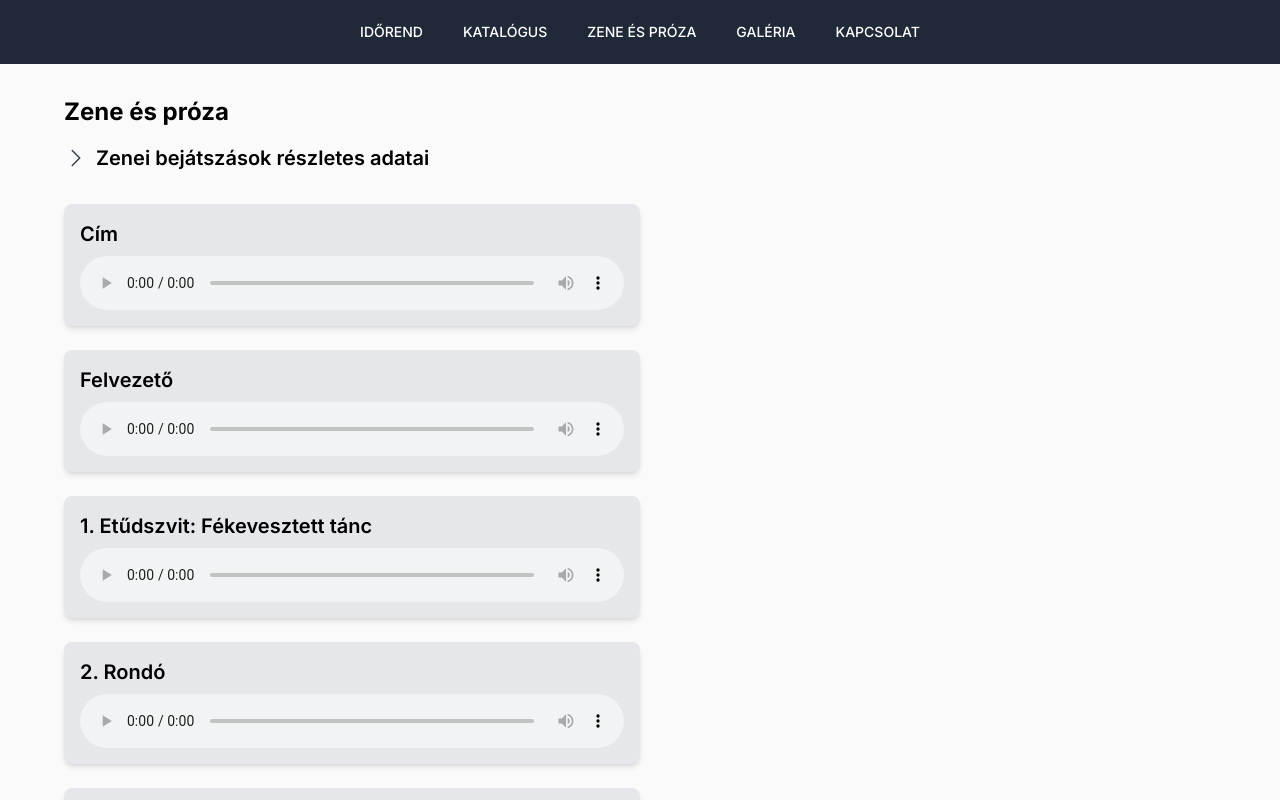
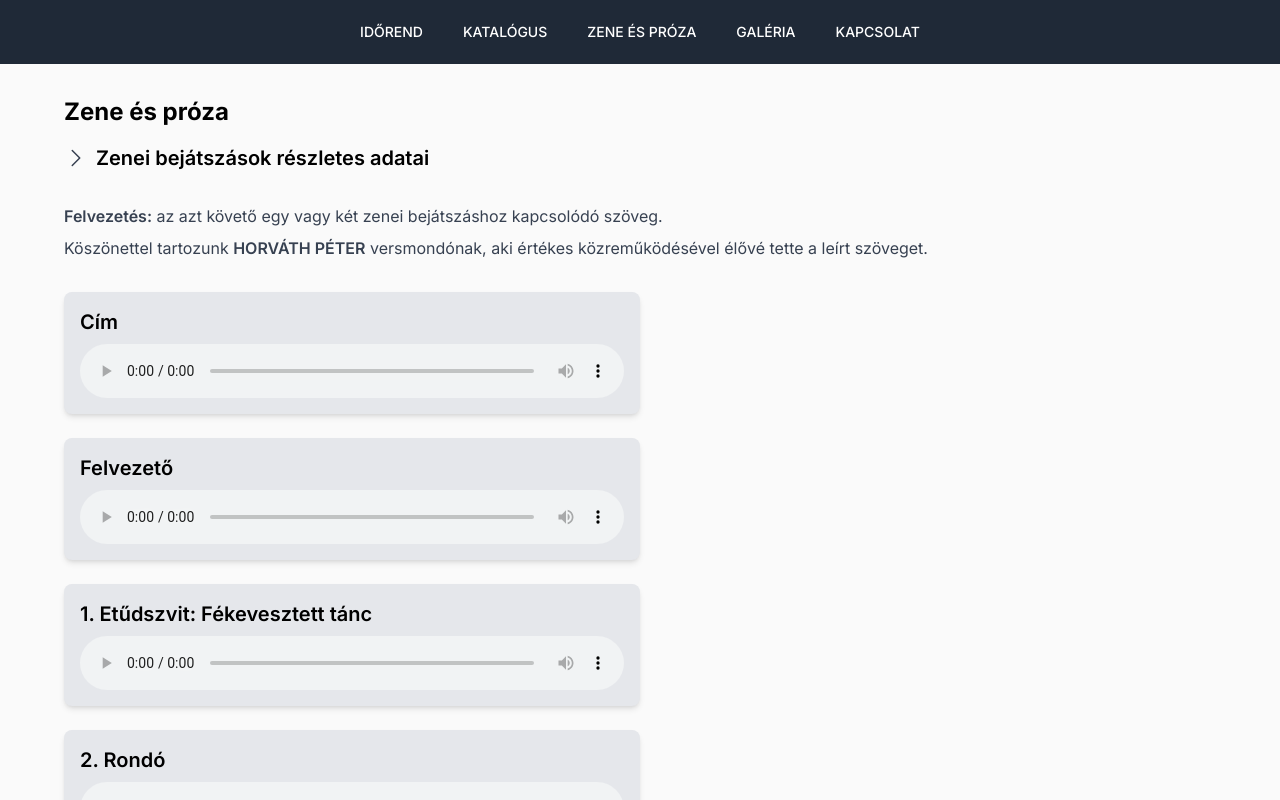
Before and after one commit to floratoth/BorloiRudolfLegacy, a Next.js app: page /zene-es-proza in a window 1280 px wide. Shown: the top 800 px of the page. Built offline with nearby package versions, Linux system fonts and the light colour scheme.

Commit message:
fix: add explanation sentences

```diff
--- a/src/app/zene-es-proza/page.tsx
+++ b/src/app/zene-es-proza/page.tsx
@@ -222,6 +222,10 @@ const Audios: React.FC = () => {
             )}
 
             {/* I. rész */}
+            <div className="mb-6 mt-8 text-base text-gray-700">
+                <p className="mb-2"><span className="font-semibold">Felvezetés:</span> az azt követő egy vagy két zenei bejátszáshoz kapcsolódó szöveg.</p>
+                <p>Köszönettel tartozunk <span className="font-semibold">HORVÁTH PÉTER</span> versmondónak, aki értékes közreműködésével élővé tette a leírt szöveget.</p>
+            </div>
             <div className="grid grid-cols-1 gap-6 max-w-[50%] w-full mt-8 mb-8">
                     <div className="bg-gray-200 p-4 rounded-lg shadow-md">
                         <h2 className="text-xl font-semibold">Cím</h2>
```
